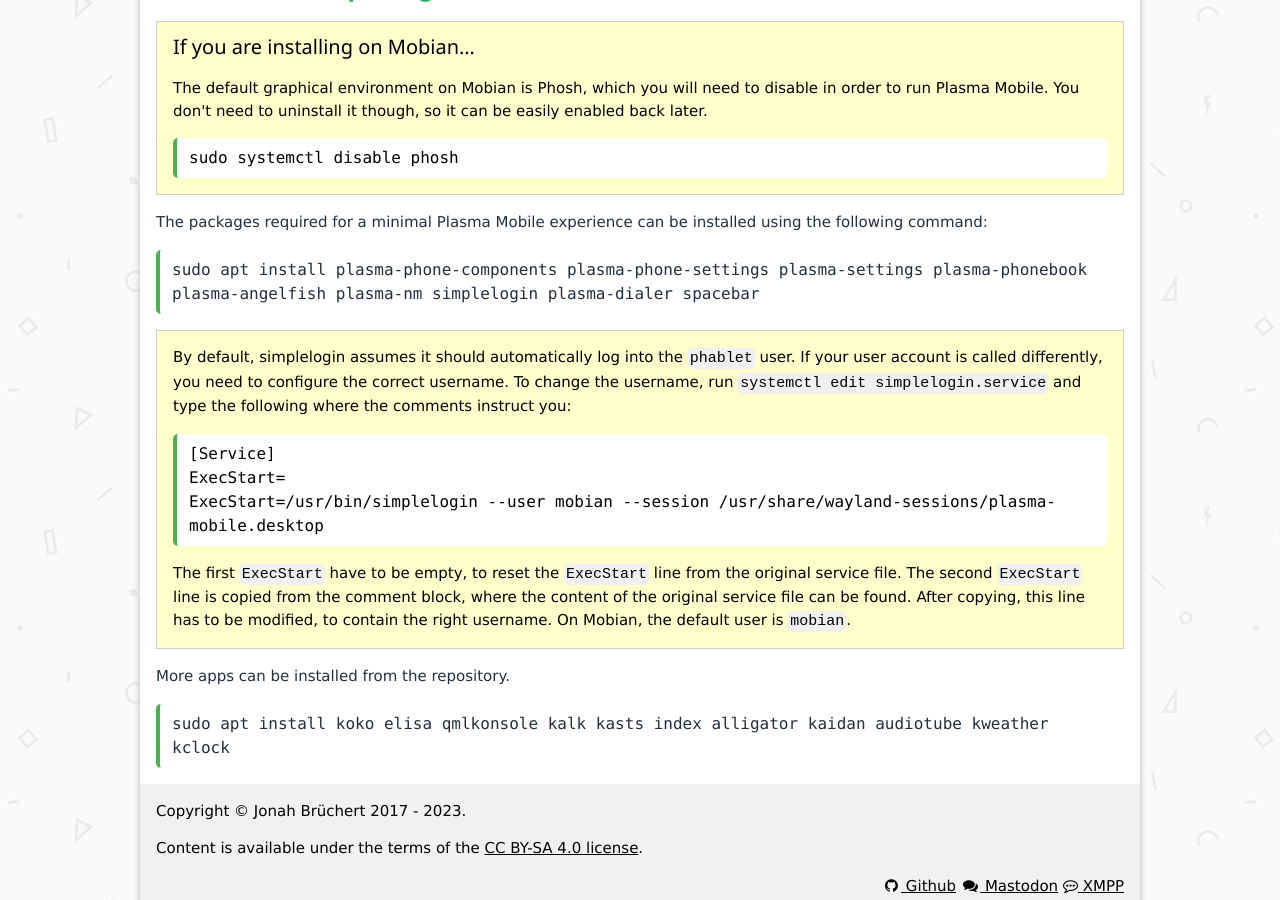
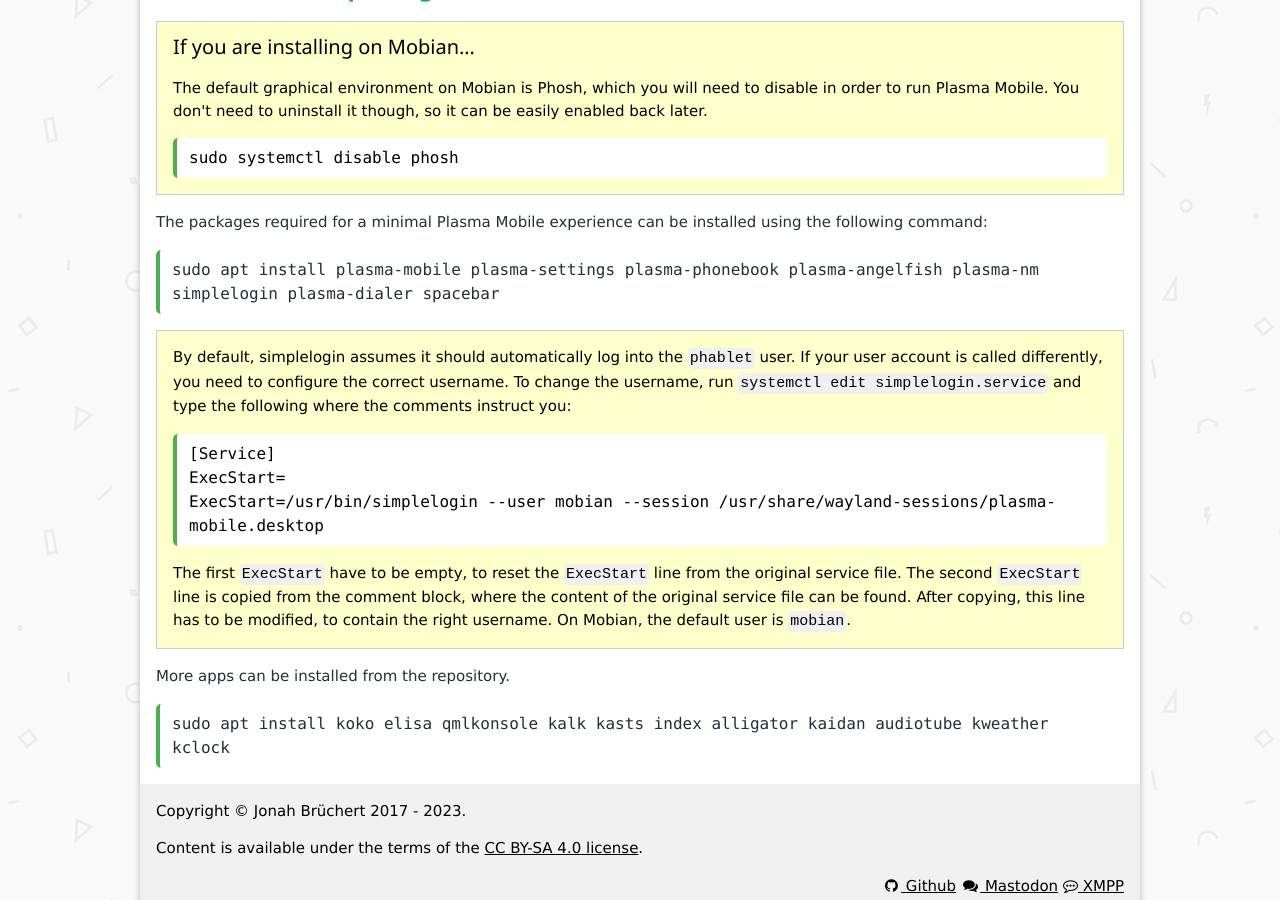
Before and after one commit to jbbgameich/jbbgameich.github.io, a Jekyll site: the page built from debian-pm/index.md, in a window 1280 px wide and 900 px high, scrolled down 985 px. Built offline with Jekyll 4.4.1, drawn with Linux system fonts in a browser that asks for light colours.

Commit message:
debian-pm: Update package names

```diff
--- a/debian-pm/index.md
+++ b/debian-pm/index.md
@@ -54,7 +54,7 @@
 
 The packages required for a minimal Plasma Mobile experience can be installed using the following command:
 <code class="w3-code notranslate">
-	sudo apt install plasma-phone-components plasma-phone-settings plasma-settings plasma-phonebook plasma-angelfish plasma-nm simplelogin plasma-dialer spacebar
+	sudo apt install plasma-mobile plasma-settings plasma-phonebook plasma-angelfish plasma-nm simplelogin plasma-dialer spacebar
 </code>
 
 <div class="w3-panel w3-pale-yellow w3-border" markdown="1">
```
